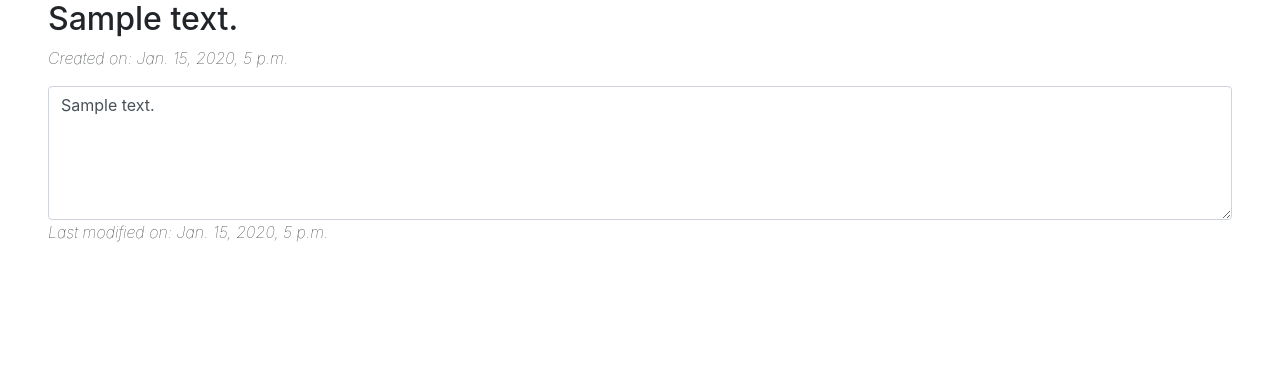
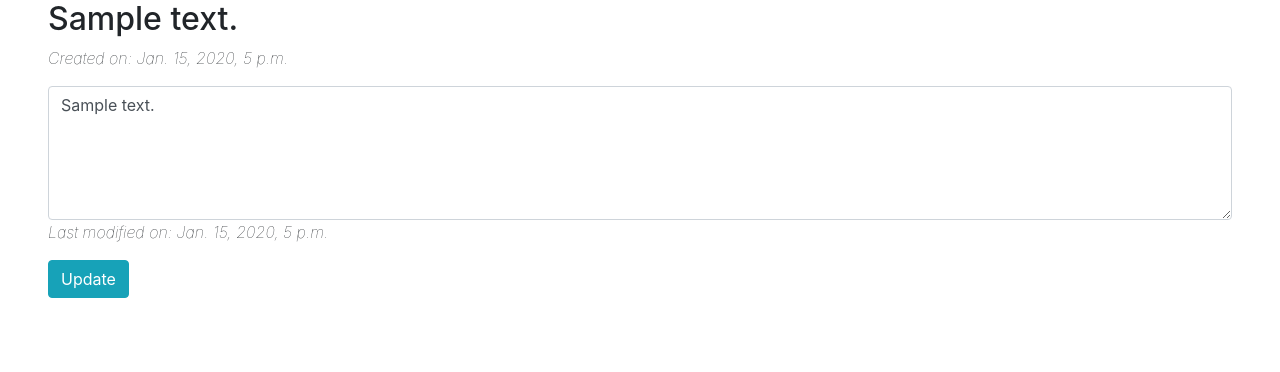
Before and after one commit to arthurringoringo/DB-NoteAppChallenge, a Django app: page /notes/1/view/ in a window 1280 px wide. Shown: the part 104-476 px from the top of the page. Run offline with Django 3.2, Linux system fonts and the light colour scheme; tables that the repository leaves empty hold one stand-in row (values such as "Sample post"); some libraries are stand-ins or nearby versions.

Commit message:
Added Update Function

```diff
--- a/notes/templates/notes/noteView.html
+++ b/notes/templates/notes/noteView.html
@@ -31,14 +31,16 @@
       </nav>
 
     <div class="m-5">
+    <form action = "{% url 'notes:noteupdate' note.id %}" method="POST">
+    {% csrf_token %}
         <h2> {{ note.note_title }} </h2>
         <p class="font-italic font-weight-lighter"> Created on: {{note.creation_date}}</p>
 
 
-            <textarea class="form-control" id ="NoteContext" rows="5">{{note.context}}</textarea>
+            <textarea class="form-control" name="NoteContext" id="NoteContext" rows="5">{{note.context}}</textarea>
             <p class="font-italic font-weight-lighter"> Last modified on: {{note.modify_date}}</p>
-
-
+          <button type="submit" class="btn btn-info">Update</button>
+      </form >
 
     </div>
 
--- a/notes/urls.py
+++ b/notes/urls.py
@@ -5,6 +5,7 @@ from . import views
 app_name='notes'
 urlpatterns = [
     path('',views.NoteList.as_view(), name="notelist"),
-    path('<int:pk>/view/',views.NoteView.as_view(), name="noteview"),
-    path('create/', views.NoteCreate,name="notecreate")
+    path('<str:pk>/view/',views.NoteView.as_view(), name="noteview"),
+    path('create/', views.NoteCreate,name="notecreate"),
+    path('<int:note_id>/update/', views.NoteUpdate,name="noteupdate")
 ]
--- a/notes/views.py
+++ b/notes/views.py
@@ -1,9 +1,10 @@
-from django.shortcuts import render,redirect
+from django.shortcuts import get_object_or_404, redirect, render
 from django.http.response import HttpResponse, HttpResponseRedirect
 from .models import Note
 from django.urls import reverse
 from django.views import generic
 from .forms import CreateForm
+from datetime import datetime
 # Create your views here.
 
 class NoteList(generic.ListView):
@@ -25,3 +26,12 @@ def NoteCreate(request,template_name='notes/noteCreate.html'):
         return redirect('/notes/')
     context= {'form':form}
     return render(request, 'notes/noteCreate.html',context)
+
+def NoteUpdate(request,note_id):
+    note = get_object_or_404(Note, pk=note_id)
+
+    if request.method == 'POST':
+        note.context = request.POST.get('NoteContext')
+        note.modify_date = datetime.now()
+        note.save()
+        return HttpResponseRedirect(reverse('notes:noteview', args=(note.id,)))
--- a/polls/views.py
+++ b/polls/views.py
@@ -1,3 +1,4 @@
+
 from django.shortcuts import render, get_object_or_404
 from django.http.response import HttpResponse, HttpResponseRedirect
 from django.template import loader
@@ -40,4 +41,4 @@ def vote(request,question_id):
         selected_choice.votes += 1
         selected_choice.save()
         # ALWAYS return HTTPRESPONSEREDIRECT after POST data. Prevent twice submission
-        return HttpResponseRedirect(reverse('polls:results',args=(question.id,)))
+        return HttpResponseRedirect(reverse('polls:results',args=(question.id)))
```
Also changed, not shown: notes/forms.py (line endings or trailing spaces).
